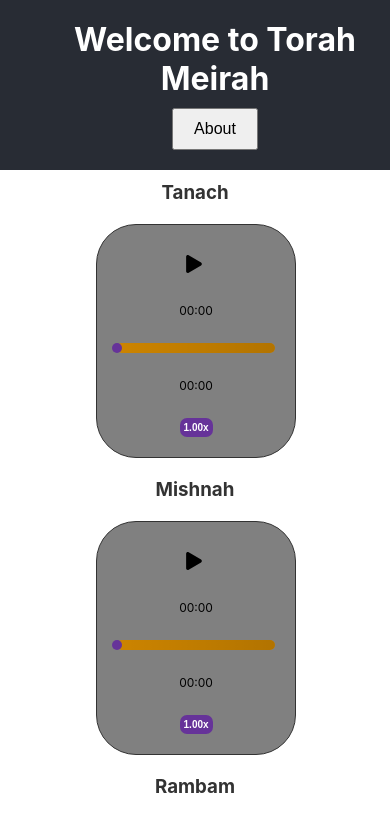
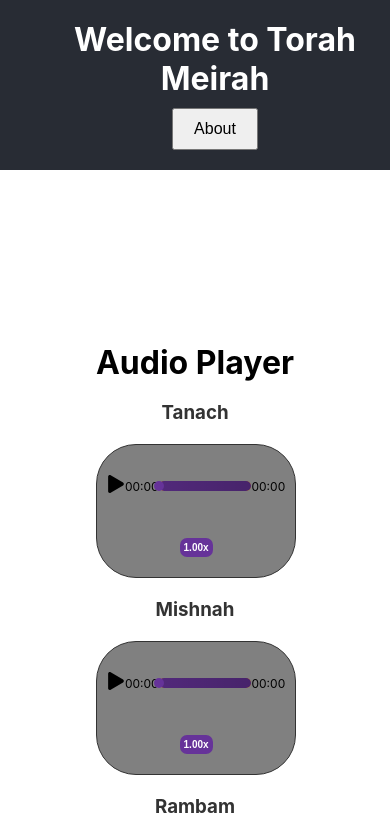
Before and after one commit to DavidRaitan/TorahMeirah, a React (Create React App) app: page / in a window 390 px wide. Shown: the top 816 px of the page. Built offline with nearby package versions, Linux system fonts and the light colour scheme.

Commit message:
css corrections for mobile

```diff
--- a/public/index.html
+++ b/public/index.html
@@ -4,7 +4,7 @@
     <meta charset="UTF-8" />
     <meta name="viewport" content="width=device-width, initial-scale=1.0" />
     <title>Torah Meirah</title>
-    <link rel="icon" href="%PUBLIC_URL%/LogoClean.ico" />
+    <link rel="icon" href="%PUBLIC_URL%/sq_logo.ico" />
   </head>
   <body>
     <noscript>You need to enable JavaScript to run this app.</noscript>
--- a/src/App.css
+++ b/src/App.css
@@ -27,7 +27,7 @@
 /* Media query for phones */
 @media (max-width: 768px) {
   .App-main {
-    margin-top: 400px; /* Margin-top for phones */
+    margin-top: 420px; /* Margin-top for phones */
   }
 }
 
--- a/src/css/audioBar.css
+++ b/src/css/audioBar.css
@@ -186,37 +186,12 @@
   align-items: center;
 }
 
-.controls {
-  display: flex;
-  align-items: center;
-}
-
-@media (max-width: 768px) {
-  .audio-player {
-    width: 90%;
-    padding: 10px;
-  }
-
-  .controls {
-    flex-direction: column;
-  }
-}
-
-
 .playback-controls {
   flex-grow: 1;
   display: flex;
   align-items: center;
-  justify-content: center;
+  justify-content: space-between; /* Adjusted for better layout */
 }
-
-
-@media (max-width: 768px) {
-  .playback-controls {
-    flex-direction: column; /* Stack elements on mobile */
-  }
-}
-
 
 .play-pause {
   background: none;
@@ -227,7 +202,7 @@
 }
 
 .progress-bar {
-  width: 100%;
+  flex-grow: 1; /* Adjusted to fill available space */
   height: 10px;
   margin: 0 10px;
   position: relative;
@@ -237,6 +212,7 @@
 .progress {
   height: 100%;
   border-radius: 5px;
+  background-color: rebeccapurple; /* Adjusted to match playback progress */
 }
 
 .volume-controls {
@@ -326,14 +302,6 @@
   pointer-events: none;
 }
 
-.progress {
-  position: absolute;
-  top: 0;
-  left: 0;
-  height: 100%;
-  background-color: white;
-}
-
 .progress-bar::before {
   content: '';
   position: absolute;
@@ -353,15 +321,24 @@
 
   .controls {
     flex-direction: column;
+    align-items: stretch; /* Adjusted for better layout */
+  }
+
+  .playback-controls {
+    flex-direction: row; /* Adjusted for better layout */
+    justify-content: space-between; /* Adjusted for better layout */
+    align-items: center; /* Adjusted for better layout */
   }
 
   .play-pause {
     font-size: 18px;
+    padding-left: 0; /* Adjusted for better layout */
+    padding-right: 0; /* Adjusted for better layout */
+    margin-bottom: 10px; /* Adjusted for better layout */
   }
 
   .progress-bar {
-    width: calc(100% - 20px); /* Adjusted width for mobile */
-    margin: 20px 10px; /* Increased margin for spacing */
+    margin: 10px 0;
   }
 
   .dropdown {
--- a/src/home.css
+++ b/src/home.css
@@ -31,12 +31,12 @@
 
 .button-container {
   margin-bottom: 20px;
-  margin-top: 650px;
+  margin-top: 570px;
 }
 
 @media (max-width: 768px) {
   .button-container {
-    margin-top: 760px; /* Margin-top for phones */
+    margin-top: 840px; /* Margin-top for phones */
   }
 }
 
```
